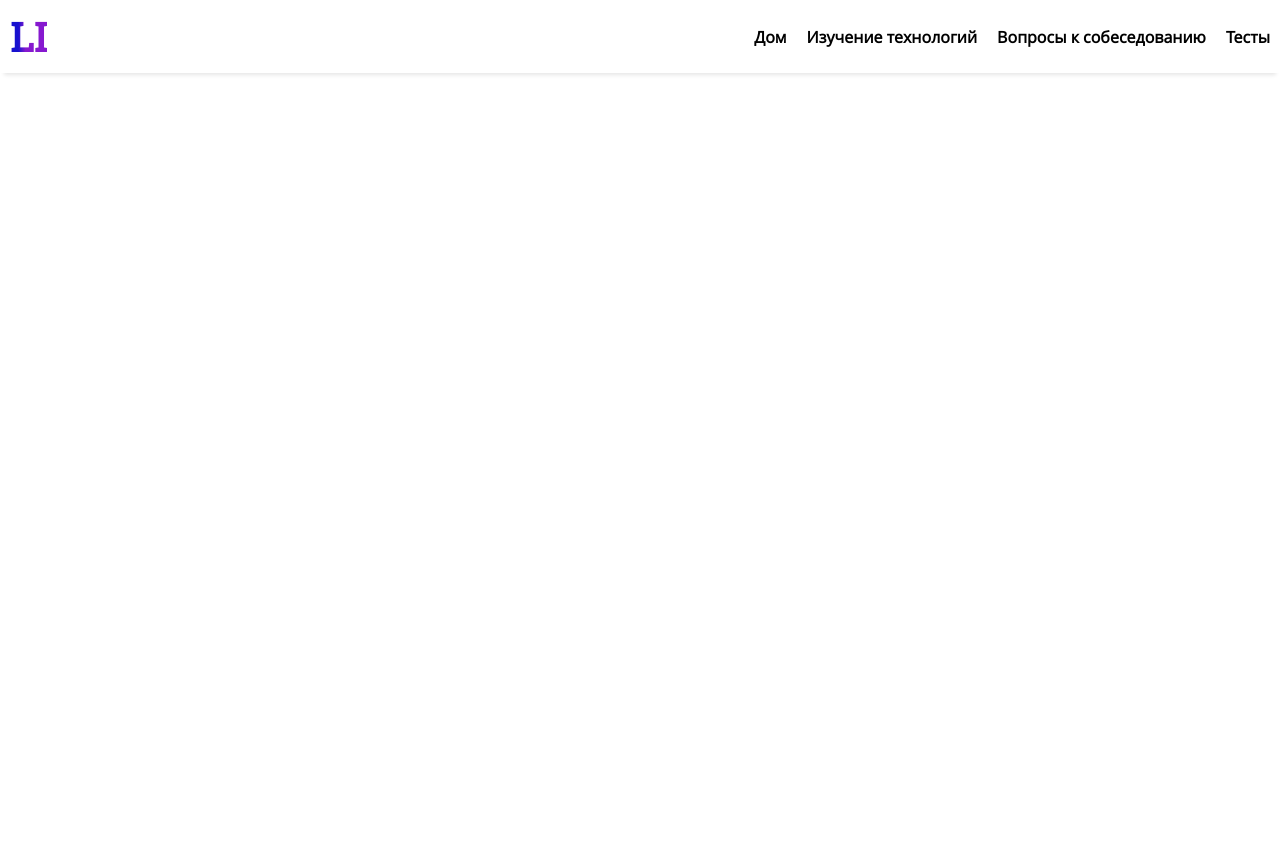
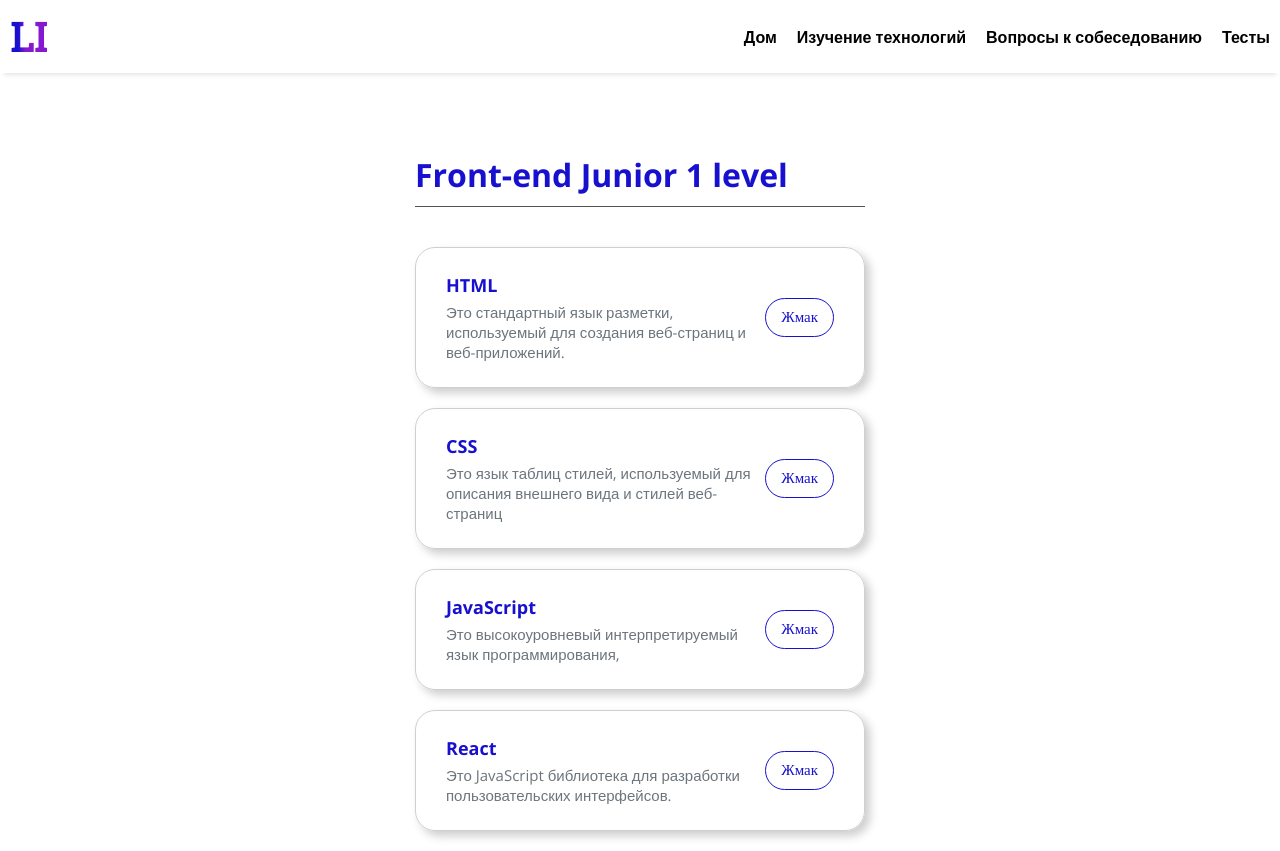
Before and after one commit to lime4512/Learn-interview, a React (Vite) app: page /learntech/frontlearn/junior/level-1 in a window 1280 px wide. Before the commit the page ends 800 px from the top, so only its background shows below. Built offline with nearby package versions, Linux system fonts and the light colour scheme.

Commit message:
add junior page

```diff
--- a/src/App.tsx
+++ b/src/App.tsx
@@ -11,6 +11,10 @@ import { FrontLearn } from './pages/frontLearn/FrontLearn'
 import { JuniorPage } from './pages/frontLearn/junior/JuniorPage'
 import { MiddlePage } from './pages/frontLearn/middle/MiddlePage'
 import { SeniorPage } from './pages/frontLearn/senior/SeniorPage'
+import { Junior1 } from './pages/frontLearn/junior/junior-1/Junior-1'
+import { Junior2 } from './pages/frontLearn/junior/junior-2/Junior-2'
+import { Junior3 } from './pages/frontLearn/junior/junior-3/Junior-3'
+
 function App() {
 	return (
 		<BrowserRouter>
@@ -24,6 +28,19 @@ function App() {
 					<Route path='/learntech/backlearn' element={<BackLearn />} />
 					<Route path='/learntech/frontlearn' element={<FrontLearn />} />
 					<Route path='/learntech/frontlearn/junior' element={<JuniorPage />} />
+					<Route
+						path='/learntech/frontlearn/junior/level-1'
+						element={<Junior1 />}
+					/>
+
+					<Route
+						path='/learntech/frontlearn/junior/level-2'
+						element={<Junior2 />}
+					/>
+					<Route
+						path='/learntech/frontlearn/junior/level-3'
+						element={<Junior3 />}
+					/>
 					<Route path='/learntech/frontlearn/middle' element={<MiddlePage />} />
 					<Route path='/learntech/frontlearn/senior' element={<SeniorPage />} />
 				</Routes>
--- a/src/components/level/ListLevel.tsx
+++ b/src/components/level/ListLevel.tsx
@@ -16,7 +16,7 @@ export const ListLevel: FunctionComponent<Props> = ({ data }) => {
 		<div className={styles.content}>
 			<ul>
 				{data.map(item => (
-					<Level title={item.title} text={item.text} url='' />
+					<Level title={item.title} text={item.text} url={item.url} />
 				))}
 			</ul>
 		</div>
--- a/src/components/textPageLevel/TextPageLevel.tsx
+++ b/src/components/textPageLevel/TextPageLevel.tsx
@@ -2,7 +2,7 @@ import { FunctionComponent } from 'react'
 import styles from './textPageLevel.module.scss'
 interface Props {
 	title: string
-	text: string
+	text?: string
 }
 
 export const TextPageLevel: FunctionComponent<Props> = ({ title, text }) => {
--- a/src/pages/frontLearn/junior/JuniorPage.tsx
+++ b/src/pages/frontLearn/junior/JuniorPage.tsx
@@ -6,17 +6,17 @@ export const JuniorPage = () => {
 		{
 			title: 'Level 1 Junior',
 			text: 'В данном разделе собранный вопросы для начинающего junior специалиста',
-			url: '',
+			url: '/learntech/frontlearn/junior/level-1',
 		},
 		{
 			title: 'Level 2 Junior',
 			text: 'В данном разделе собранный более сложные вопросы junior специалиста',
-			url: '',
+			url: '/learntech/frontlearn/junior/level-2',
 		},
 		{
 			title: 'Level 3 Junior',
 			text: 'В данном разделе собранный вопросы для высшего уровня junior специалиста',
-			url: '',
+			url: '/learntech/frontlearn/junior/level-3',
 		},
 	]
 	return (
--- /dev/null
+++ b/src/pages/frontLearn/junior/junior-1/Junior-1.tsx
@@ -0,0 +1,34 @@
+import { TextPageLevel } from '../../../../components/textPageLevel/TextPageLevel'
+import { ListLevel } from '../../../../components/level/ListLevel'
+import styles from '../juniorPage.module.scss'
+
+export const Junior1 = () => {
+	const data = [
+		{
+			title: 'HTML',
+			text: 'Это стандартный язык разметки, используемый для создания веб-страниц и веб-приложений. ',
+			url: '',
+		},
+		{
+			title: 'CSS',
+			text: 'Это язык таблиц стилей, используемый для описания внешнего вида и стилей веб-страниц',
+			url: '',
+		},
+		{
+			title: 'JavaScript',
+			text: 'Это высокоуровневый интерпретируемый язык программирования,',
+			url: '',
+		},
+		{
+			title: 'React',
+			text: 'Это JavaScript библиотека для разработки пользовательских интерфейсов. ',
+			url: '',
+		},
+	]
+	return (
+		<div className={styles.container}>
+			<TextPageLevel title='Front-end Junior 1 level' />
+			<ListLevel data={data} />
+		</div>
+	)
+}
--- /dev/null
+++ b/src/pages/frontLearn/junior/junior-2/Junior-2.tsx
@@ -0,0 +1,9 @@
+import { TextPageLevel } from '../../../../components/textPageLevel/TextPageLevel'
+import styles from '../juniorPage.module.scss'
+export const Junior2 = () => {
+	return (
+		<div className={styles.container}>
+			<TextPageLevel title='Front-end Junior 2 level' />
+		</div>
+	)
+}
--- /dev/null
+++ b/src/pages/frontLearn/junior/junior-3/Junior-3.tsx
@@ -0,0 +1,9 @@
+import { TextPageLevel } from '../../../../components/textPageLevel/TextPageLevel'
+import styles from '../juniorPage.module.scss'
+export const Junior3 = () => {
+	return (
+		<div className={styles.container}>
+			<TextPageLevel title='Front-end Junior 3 level' />
+		</div>
+	)
+}
--- a/src/pages/frontLearn/junior/juniorPage.module.scss
+++ b/src/pages/frontLearn/junior/juniorPage.module.scss
@@ -1,3 +1,7 @@
 .juniorPage {
 	margin: 0 350px;
 }
+
+.container {
+	margin: 0 350px;
+}
--- a/src/style/fonts.scss
+++ /dev/null
@@ -1,5 +0,0 @@
-@font-face {
-	font-family: 'OpenSans';
-	src: local('OpenSans'),
-		url('./fonts/OpenSans-Regular.ttf') format('truetype');
-}
--- a/src/style/index.scss
+++ b/src/style/index.scss
@@ -1,4 +1,4 @@
-@import 'fonts.scss';
+@import url('https://fonts.googleapis.com/css2?family=Open+Sans:ital,wght@0,300..800;1,300..800&display=swap');
 @import 'variables.scss';
 * {
 	box-sizing: border-box;
@@ -8,7 +8,7 @@
 
 body {
 	color: $primal-color;
-	font-family: 'OpenSans';
+	font-family: 'Open Sans', sans-serif;
 	font-weight: 400;
 	font-size: $primal-font;
 }
```
Also changed, not shown: public/fonts/OpenSans-Regular.ttf (deleted).
